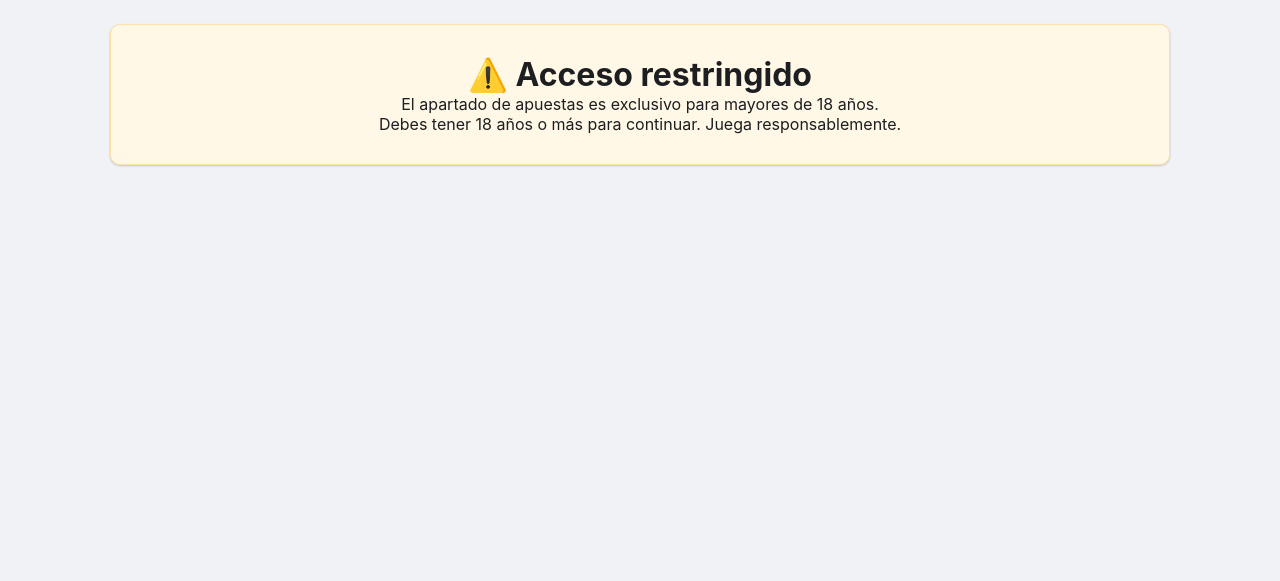
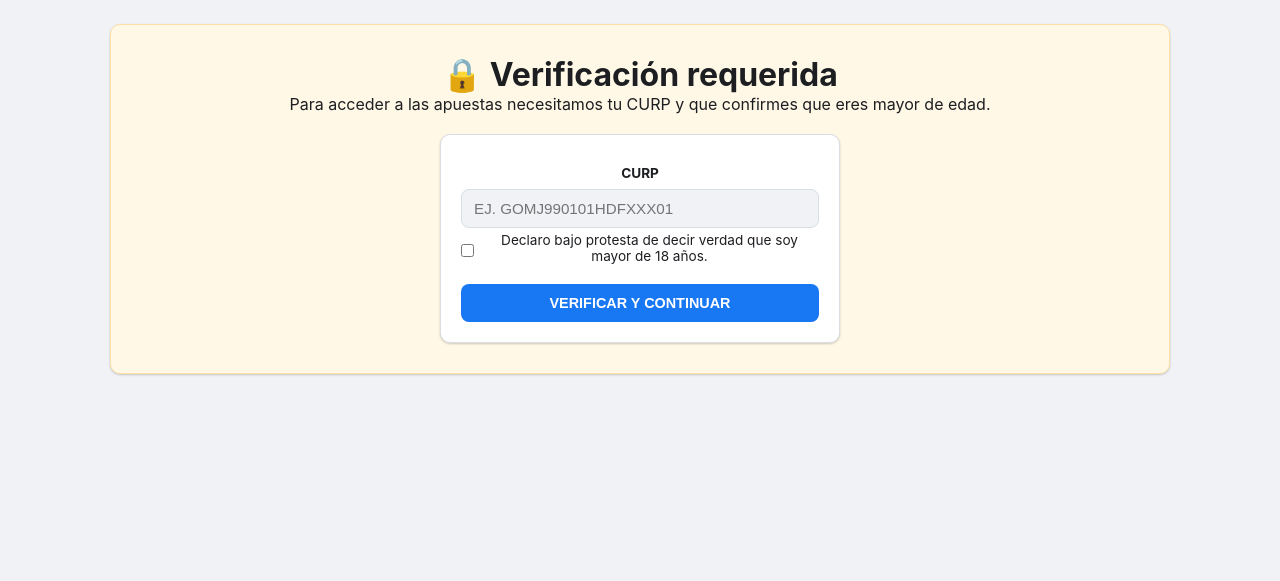
Before and after one commit to 2025-cell/-copa-mundial-fifa-2027, a Flask app: template templates/apuestas_restringido.html in a window 1280 px wide. Shown: the top 581 px of the page. Run offline with Flask 3, Linux system fonts and the light colour scheme; the template is opened without the code that fills it, so the values that code supplies are empty.

```diff
--- a/app.py
+++ b/app.py
@@ -4,6 +4,7 @@ from pymongo import MongoClient
 from bson.objectid import ObjectId
 from datetime import datetime, date
 import os
+import certifi
 
 app = Flask(__name__)
 app.secret_key = "copa_mundial_fifa_2027_secret_key_cambia_esto"
@@ -15,7 +16,7 @@ ADMIN_PASSWORD = "12345678"
 # Reemplaza con tu URI de MongoDB Atlas
 MONGO_URI = os.environ.get("MONGO_URI", "mongodb+srv://gueg091009hmczsla0_db_user:elviejo@cluster0.a7rdoev.mongodb.net/copa_mundial_fifa?retryWrites=true&w=majority&appName=Cluster0")
 
-client = MongoClient(MONGO_URI)
+client = MongoClient(MONGO_URI, tlsCAFile=certifi.where())
 db = client["copa_mundial_fifa"]
 
 usuarios_col = db["usuarios"]
--- a/requirements.txt
+++ b/requirements.txt
@@ -1,3 +1,4 @@
 Flask==3.0.3
 pymongo==4.8.0
 gunicorn==22.0.0
+certifi
--- /dev/null
+++ b/runtime.txt
@@ -0,0 +1 @@
+python-3.11.9
--- a/templates/apuestas_restringido.html
+++ b/templates/apuestas_restringido.html
@@ -1,11 +1,24 @@
 {% extends "base.html" %}
-{% block title %}Apuestas — Acceso restringido{% endblock %}
+{% block title %}Apuestas — Verificación{% endblock %}
 {% block content %}
 
 <div class="aviso-restriccion">
-    <h1>⚠️ Acceso restringido</h1>
-    <p>El apartado de apuestas es exclusivo para mayores de 18 años.</p>
-    <p>Debes tener 18 años o más para continuar. Juega responsablemente.</p>
+    <h1>🔒 Verificación requerida</h1>
+    <p>Para acceder a las apuestas necesitamos tu CURP y que confirmes que eres mayor de edad.</p>
+
+    <form method="POST" action="{{ url_for('apuestas') }}" class="form-card" style="max-width:400px; margin:20px auto 0;">
+        <input type="hidden" name="accion" value="verificar_curp">
+
+        <label>CURP</label>
+        <input type="text" name="curp" placeholder="Ej. GOMJ990101HDFXXX01" maxlength="18" required style="text-transform:uppercase;">
+
+        <label class="checkbox-label" style="margin-top:14px;">
+            <input type="checkbox" name="declara_mayor_edad">
+            Declaro bajo protesta de decir verdad que soy mayor de 18 años.
+        </label>
+
+        <button type="submit" class="btn btn-primary btn-block">VERIFICAR Y CONTINUAR</button>
+    </form>
 </div>
 
 {% endblock %}
```
